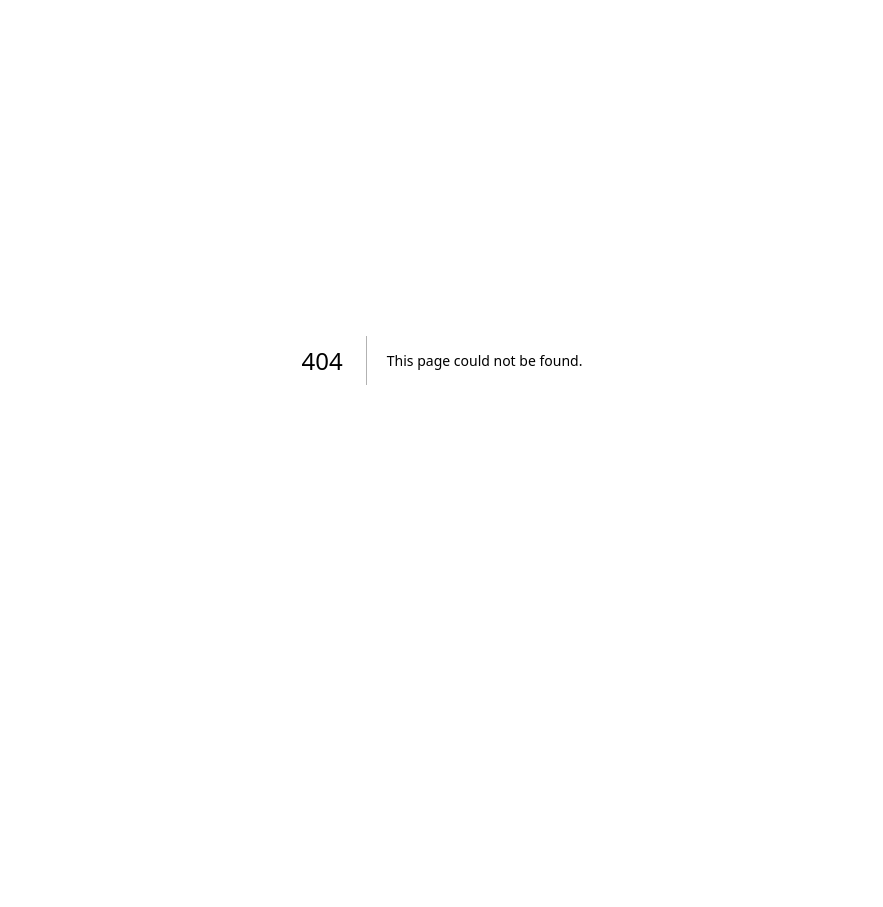
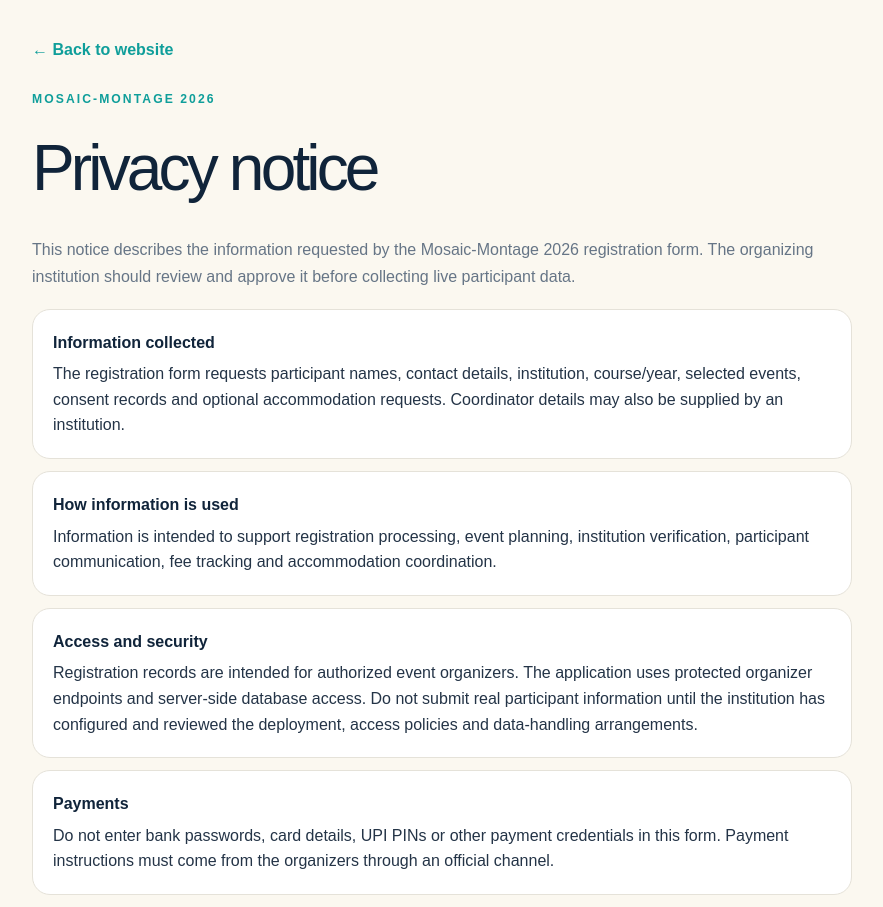
Before and after one commit to ericdevesh/mosaic-montage-2026, a Next.js app: page /privacy in a window 1280 px wide. Before the commit this address had no page. Shown: the part 40-947 px from the top of the page, without its empty margins (198-1081 px from the left). Before the commit the page ends 800 px from the top, so only its background shows below. Built offline with nearby package versions, Linux system fonts and the light colour scheme.

Commit message:
Add initial privacy notice page

```diff
--- /dev/null
+++ b/app/privacy/page.tsx
@@ -0,0 +1,14 @@
+export default function PrivacyPage(){
+ return <main className="container section" style={{maxWidth:820,minHeight:"70vh"}}>
+  <a href="/" style={{color:"var(--teal)",fontWeight:800}}>← Back to website</a>
+  <div className="eyebrow" style={{marginTop:28}}>MOSAIC-MONTAGE 2026</div>
+  <h1 style={{fontSize:"clamp(2.5rem,6vw,4rem)",color:"var(--navy)",letterSpacing:"-.06em",margin:"12px 0 20px"}}>Privacy notice</h1>
+  <p className="muted">This notice describes the information requested by the Mosaic-Montage 2026 registration form. The organizing institution should review and approve it before collecting live participant data.</p>
+  <section className="rule" style={{marginTop:18}}><b>Information collected</b>The registration form requests participant names, contact details, institution, course/year, selected events, consent records and optional accommodation requests. Coordinator details may also be supplied by an institution.</section>
+  <section className="rule" style={{marginTop:12}}><b>How information is used</b>Information is intended to support registration processing, event planning, institution verification, participant communication, fee tracking and accommodation coordination.</section>
+  <section className="rule" style={{marginTop:12}}><b>Access and security</b>Registration records are intended for authorized event organizers. The application uses protected organizer endpoints and server-side database access. Do not submit real participant information until the institution has configured and reviewed the deployment, access policies and data-handling arrangements.</section>
+  <section className="rule" style={{marginTop:12}}><b>Payments</b>Do not enter bank passwords, card details, UPI PINs or other payment credentials in this form. Payment instructions must come from the organizers through an official channel.</section>
+  <section className="rule" style={{marginTop:12}}><b>Questions or corrections</b>Contact the event help desk at <a href="mailto:iiim@icfia.org" style={{color:"var(--teal)",fontWeight:800}}>iiim@icfia.org</a> or call 0141-2781154 / 0141-2781155 / 93582-10063.</section>
+  <div className="notice" style={{marginTop:20}}>This is an initial project privacy notice, not a substitute for the institution's approved privacy policy, retention schedule or applicable legal review.</div>
+ </main>;
+}
```
